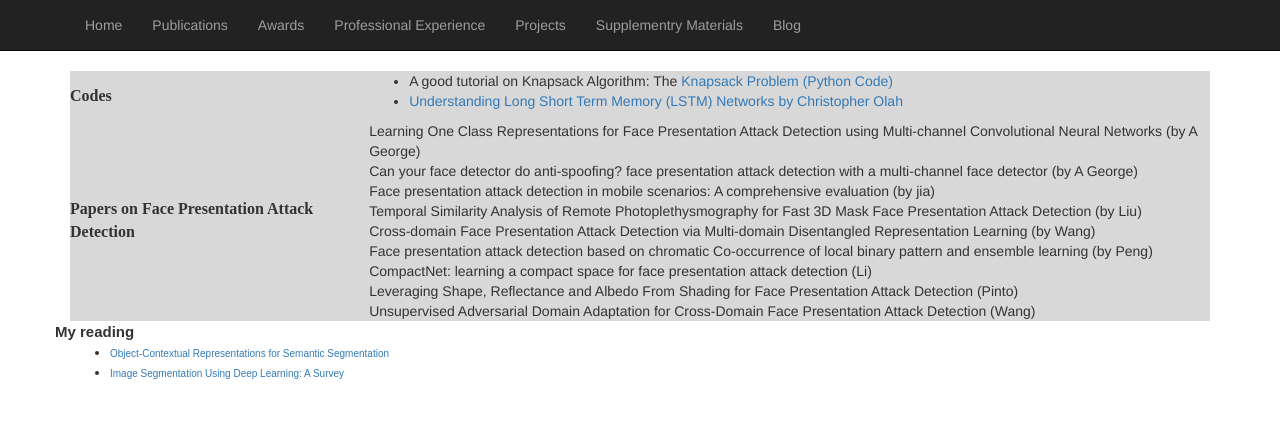
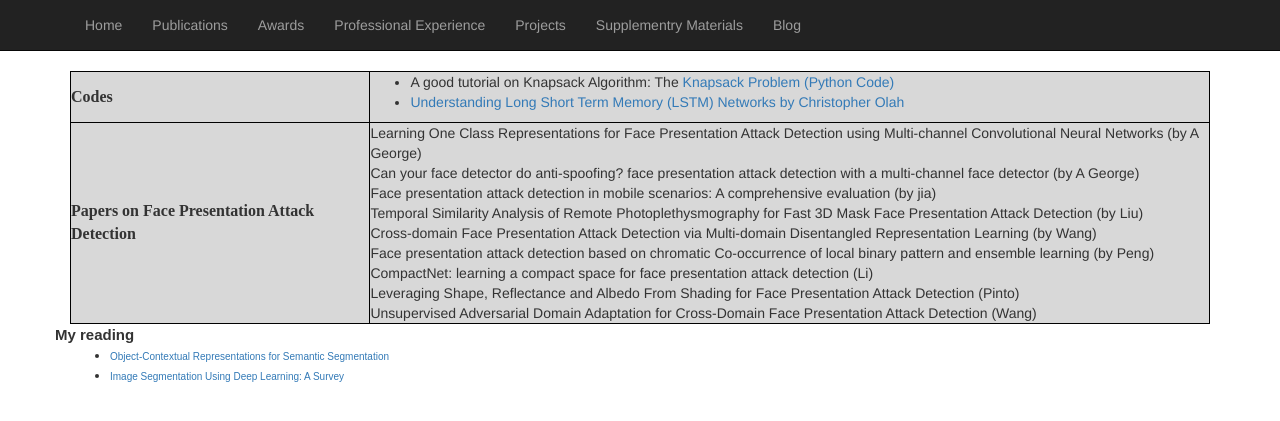
Before and after one commit to yasar-rehman/yasar, a Jekyll site: the page built from supplementry.html, in a window 1280 px wide. Shown: the top 421 px of the page. Built offline with Jekyll 4.4.1, drawn with Linux system fonts in a browser that asks for light colours; some web fonts are replaced.

Commit message:
Update supplementry.html

```diff
--- a/supplementry.html
+++ b/supplementry.html
@@ -2,11 +2,18 @@
 layout: default
 title: yasar
 ---
+<head>
+<style>
+table, th, td {
+  border: 1px solid black;
+}
+</style>
+</head>
 <body>
 
 <table border=0 cellpadding=4 cellspacing=0 width=100%>
      <colgroup>
-    <col span="2" style="background-color:gray">
+    <col span="2" style="background-color:lightgray">
          </colgroup>
 			<tr bgcolor="#d8d8d8">
           			<td align="left">
```
